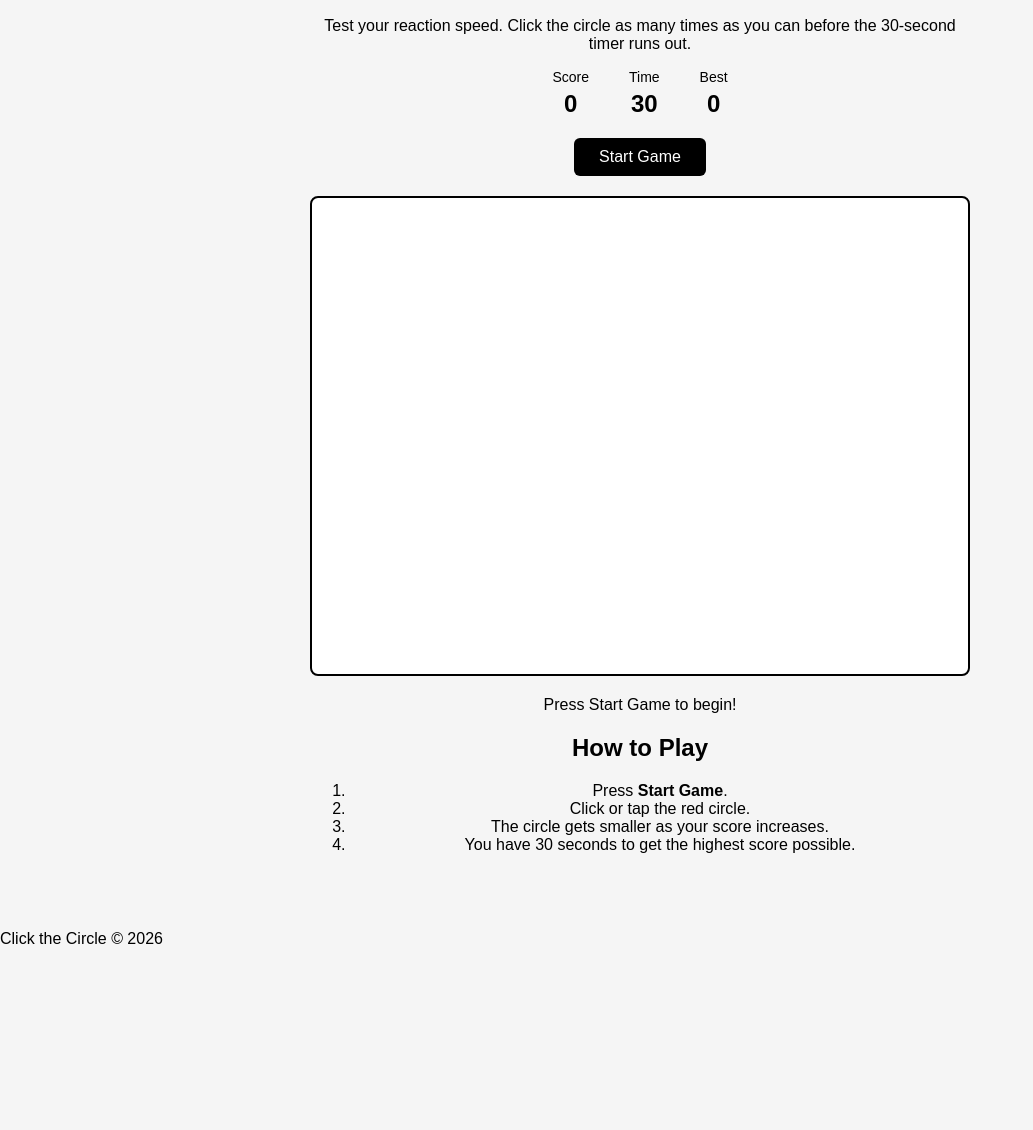
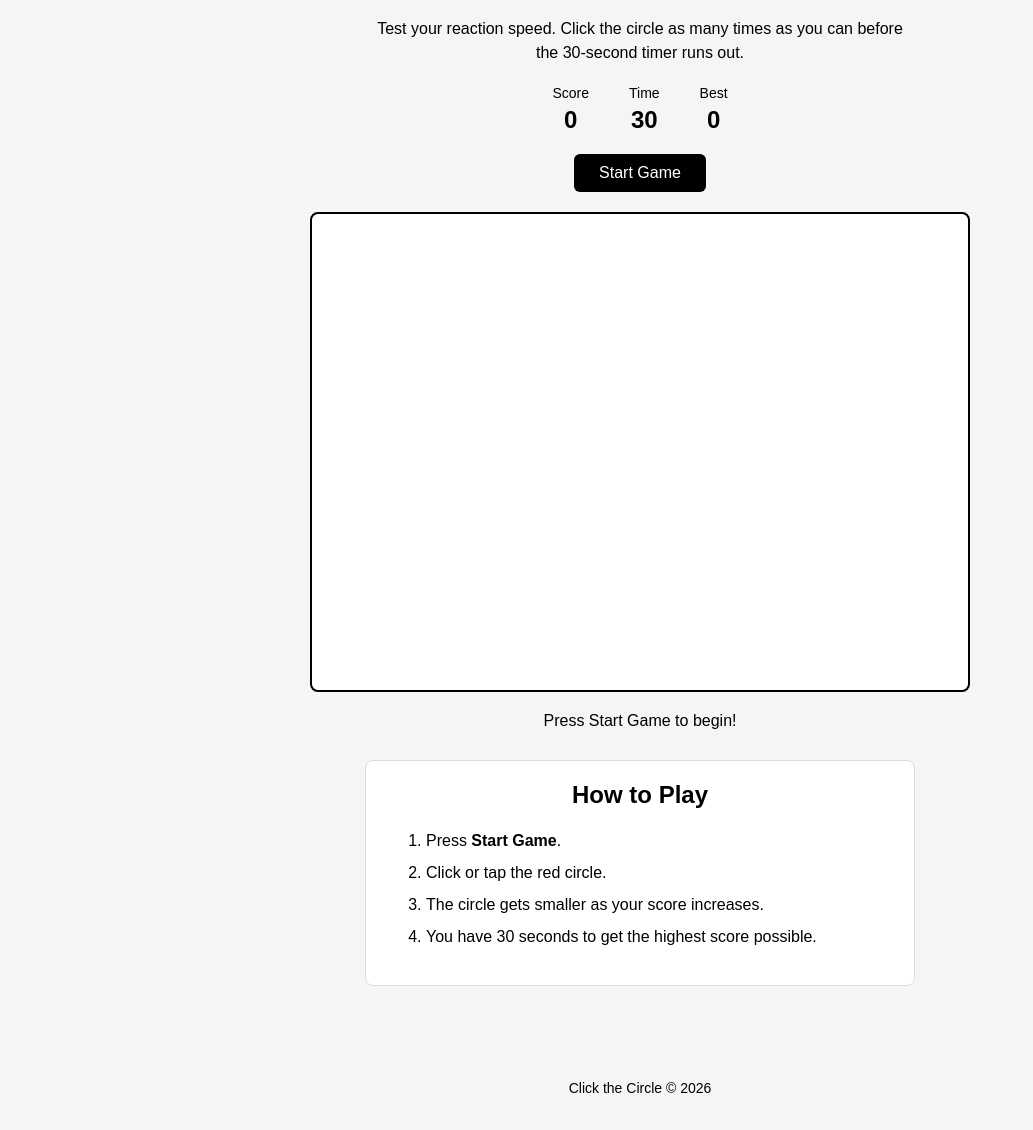
Before and after one commit to Mahesh-Yennam/click-the-circle, a plain HTML site: page index.html in a window 1280 px wide. Shown: the part 121-1251 px from the top of the page, without its empty margins (0-1033 px from the left). Before the commit the page ends 1085 px from the top, so only its background shows below. Drawn offline with Linux system fonts and the light colour scheme.

Commit message:
Update style.css

```diff
--- a/style.css
+++ b/style.css
@@ -191,3 +191,35 @@ button:active {
     min-height: 30px;
   }
 }
+
+.intro {
+  max-width: 550px;
+  margin: 0 auto 20px;
+  line-height: 1.5;
+}
+
+.instructions {
+  max-width: 550px;
+  margin: 30px auto 0;
+  padding: 20px;
+  text-align: left;
+  background: white;
+  border-radius: 8px;
+  border: 1px solid #ddd;
+}
+
+.instructions h2 {
+  margin-top: 0;
+  text-align: center;
+}
+
+.instructions li {
+  margin-bottom: 8px;
+  line-height: 1.5;
+}
+
+footer {
+  text-align: center;
+  padding: 20px;
+  font-size: 14px;
+}
```
